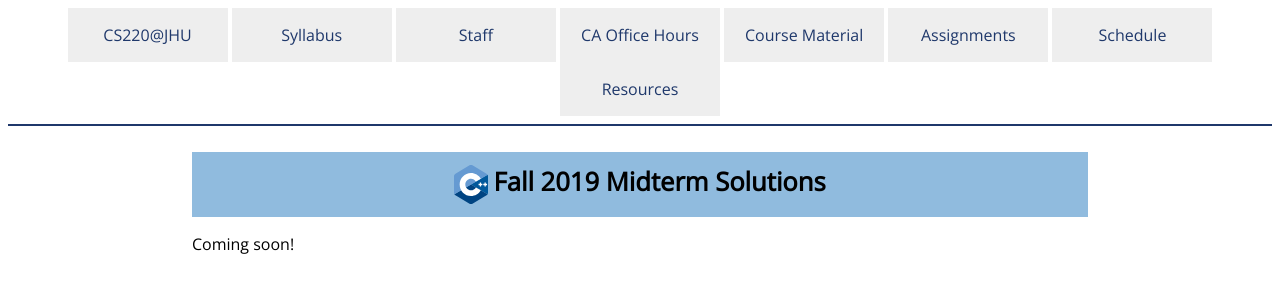
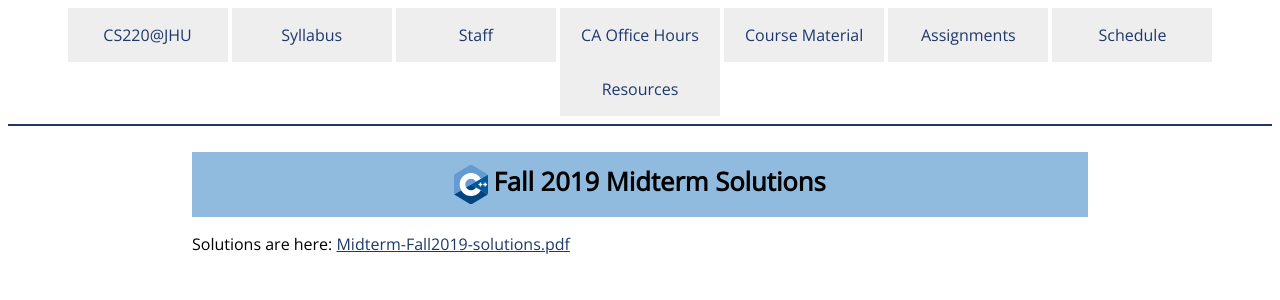
Before and after one commit to jhu-ip/cs220-s22, a Jekyll site: the page built from resources/midterm_fall2019_solutions.md, in a window 1280 px wide. Shown: the top 300 px of the page. Built offline with Jekyll 4.4.1, drawn with Linux system fonts in a browser that asks for light colours; some web fonts are replaced.

Commit message:
link to fall 2019 midterm solutions from course materials page

```diff
--- a/material.csv
+++ b/material.csv
@@ -231,7 +231,7 @@ Week,Day,Date,Type,Link text,URL
 7,2,9-Mar,Recap,N/A,#
 7,2,9-Mar,Exercise,Midterm Project,assign/midterm.html
 7,2,9-Mar,Resource,Midterm Review Solutions,resources/midterm_review_solutions.html
-7,2,9-Mar,Resource,Fall 2019 Midterm Solutions,resources/midterm_fall2019_solutions.html
+7,2,9-Mar,Resource,Fall 2019 Midterm Solutions,resources/Midterm-Fall2019-solutions.pdf
 7,3,11-Mar,Video,N/A,#
 7,3,11-Mar,Slides,N/A,#
 7,3,11-Mar,Recap,N/A,#
--- a/resources/midterm_fall2019_solutions.md
+++ b/resources/midterm_fall2019_solutions.md
@@ -3,4 +3,4 @@ layout: default
 title: "Fall 2019 Midterm Solutions"
 ---
 
-Coming soon!
+Solutions are here: [Midterm-Fall2019-solutions.pdf](Midterm-Fall2019-solutions.pdf)
```
Also changed, not shown: material.md (+1 -1 lines).
